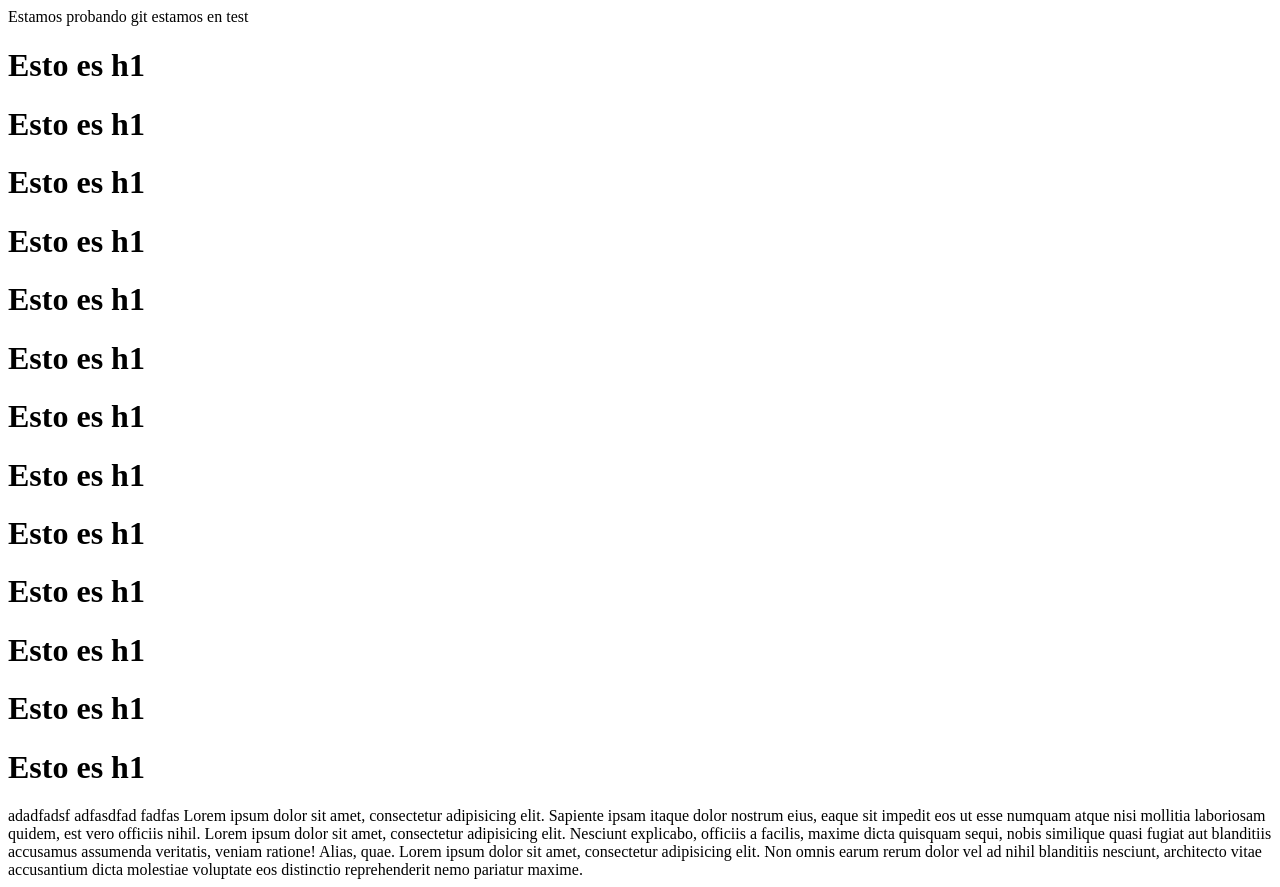
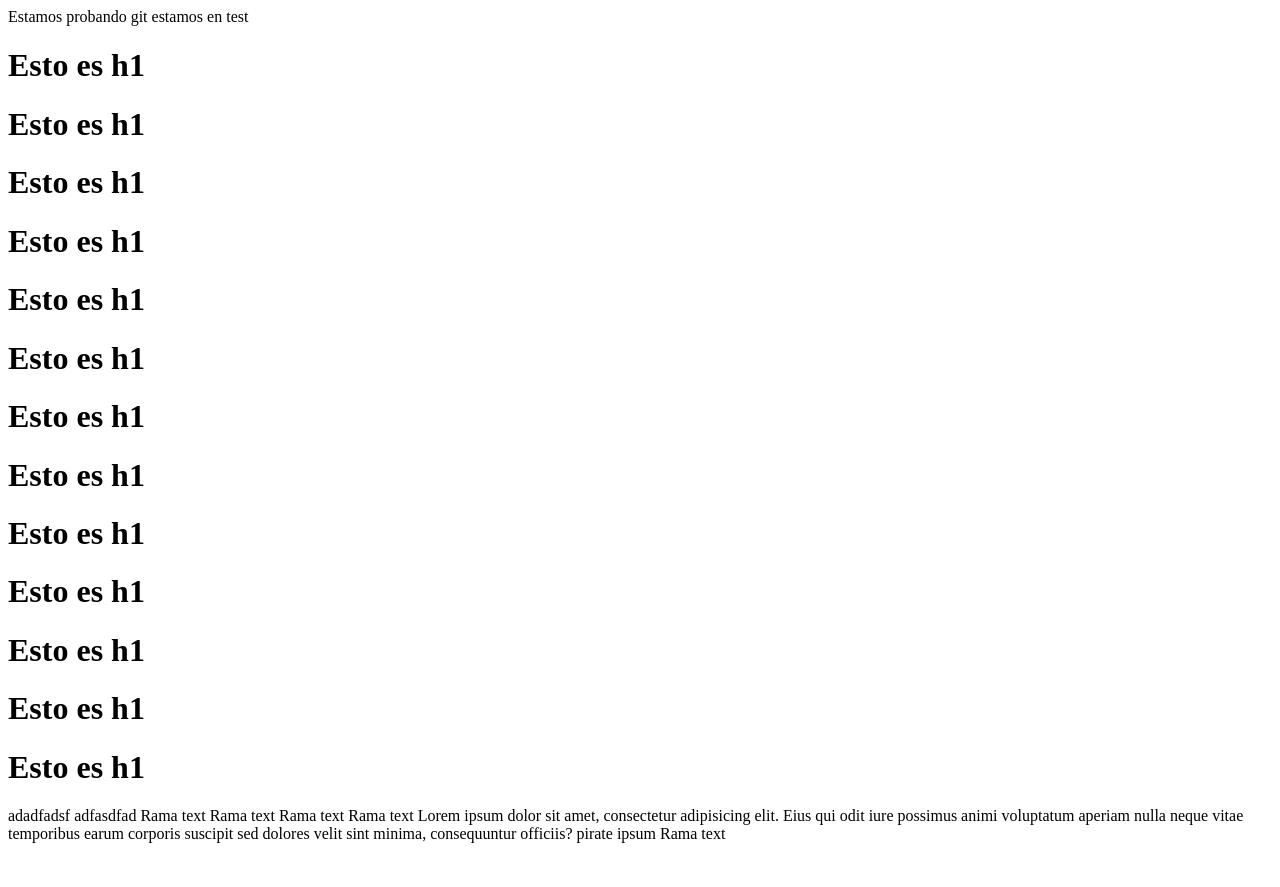
Before and after one commit to jguija2/probandogit, a plain HTML site: page index.html in a window 1280 px wide. After the commit the page ends 851 px from the top, so only its background shows below. Drawn offline with Linux system fonts and the light colour scheme.

Commit message:
rama text en test

```diff
--- a/index.html
+++ b/index.html
@@ -24,10 +24,13 @@
 	<h1>Esto es h1</h1>
 adadfadsf
 adfasdfad
-fadfas
-Lorem ipsum dolor sit amet, consectetur adipisicing elit. Sapiente ipsam itaque dolor nostrum eius, eaque sit impedit eos ut esse numquam atque nisi mollitia laboriosam quidem, est vero officiis nihil.
 
-Lorem ipsum dolor sit amet, consectetur adipisicing elit. Nesciunt explicabo, officiis a facilis, maxime dicta quisquam sequi, nobis similique quasi fugiat aut blanditiis accusamus assumenda veritatis, veniam ratione! Alias, quae.
-Lorem ipsum dolor sit amet, consectetur adipisicing elit. Non omnis earum rerum dolor vel ad nihil blanditiis nesciunt, architecto vitae accusantium dicta molestiae voluptate eos distinctio reprehenderit nemo pariatur maxime.
+Rama text
+Rama text
+Rama text
+Rama text
+Lorem ipsum dolor sit amet, consectetur adipisicing elit. Eius qui odit iure possimus animi voluptatum aperiam nulla neque vitae temporibus earum corporis suscipit sed dolores velit sint minima, consequuntur officiis?
+pirate ipsum
+Rama text
 </body>
 </html>
```
